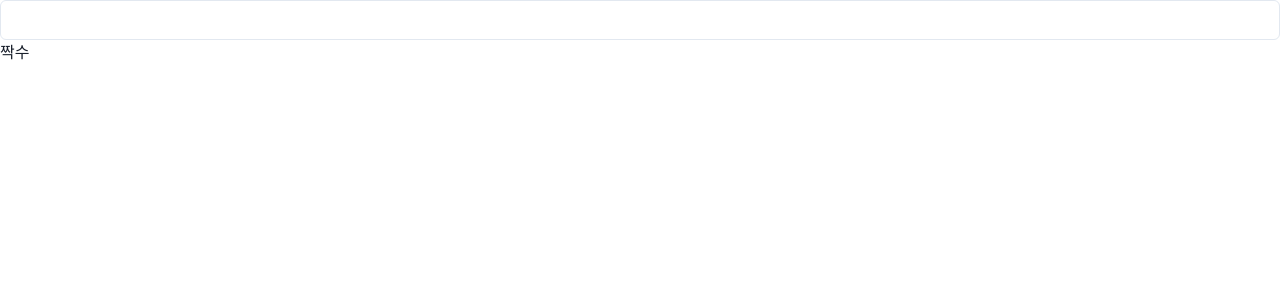
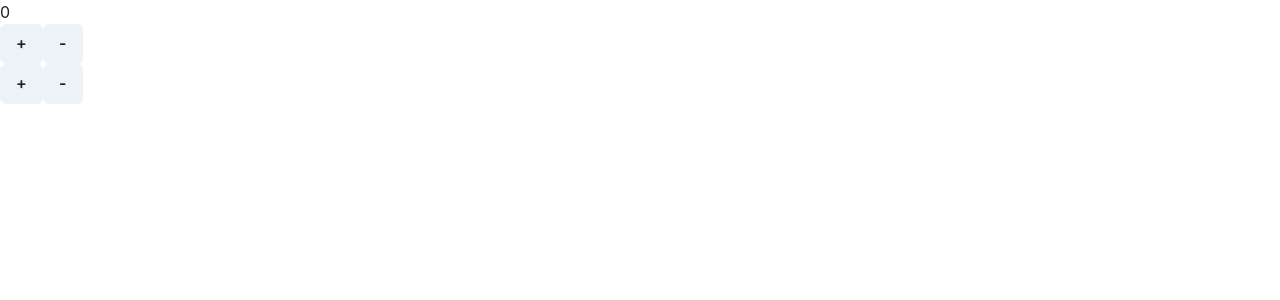
Before and after one commit to amz940/react20231031, a React (Create React App) app: page / in a window 1280 px wide. Shown: the top 300 px of the page. Built offline with nearby package versions, Linux system fonts and the light colour scheme.

Commit message:
state를 변경해서 input의 value 할당하기

```diff
--- a/src/App.js
+++ b/src/App.js
@@ -1,21 +1,27 @@
-import { Input, NumberInput, Text } from "@chakra-ui/react";
+import { Box, Button } from "@chakra-ui/react";
 import { useState } from "react";
 
-function App(props) {
+function App() {
   const [number, setNumber] = useState(0);
 
-  const isOdd = number % 2 == 1;
-
-  function handleInputChange(e) {
-    // Number는 문자열을 숫자로 형변환 해준다
-    setNumber(Number(e.target.value));
+  function handlePlusButtonClick(e) {
+    setNumber(number + 1);
   }
-
+  function handleMinusButtonClick(e) {
+    setNumber(number - 1);
+  }
+  // 간단한 함수를 쓸때는 에로우 펑션으로 사용하는게 편하다
   return (
     <div>
-      <Input type="number" onChange={handleInputChange} />
-      <Text>{isOdd && "홀수"}</Text>
-      <Text>{isOdd || "짝수"}</Text>
+      <input type="number" value={number} />
+      <Box>
+        <Button onClick={handlePlusButtonClick}>+</Button>
+        <Button onClick={handleMinusButtonClick}>-</Button>
+      </Box>
+      <Box>
+        <Button onClick={() => setNumber(number + 1)}> + </Button>
+        <Button onClick={() => setNumber(number - 1)}> - </Button>
+      </Box>
     </div>
   );
 }
```
